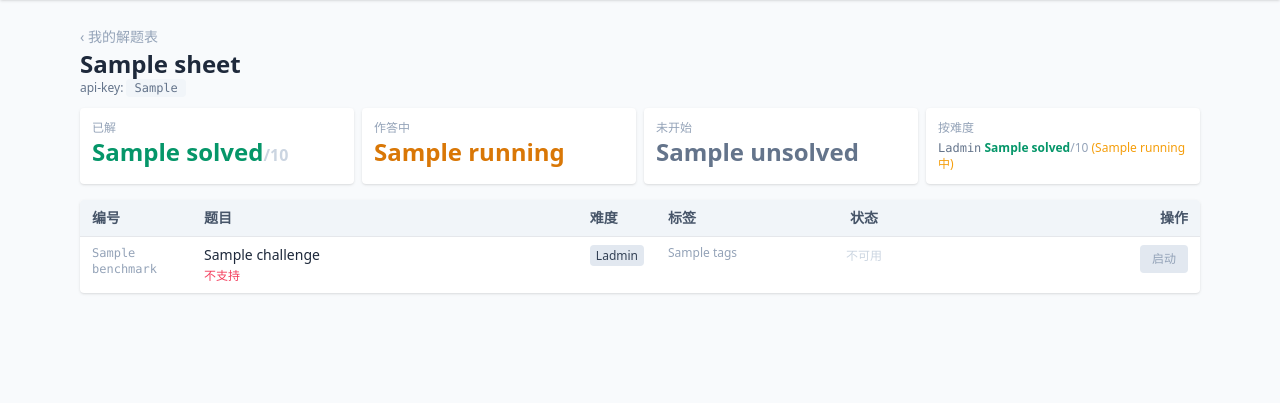
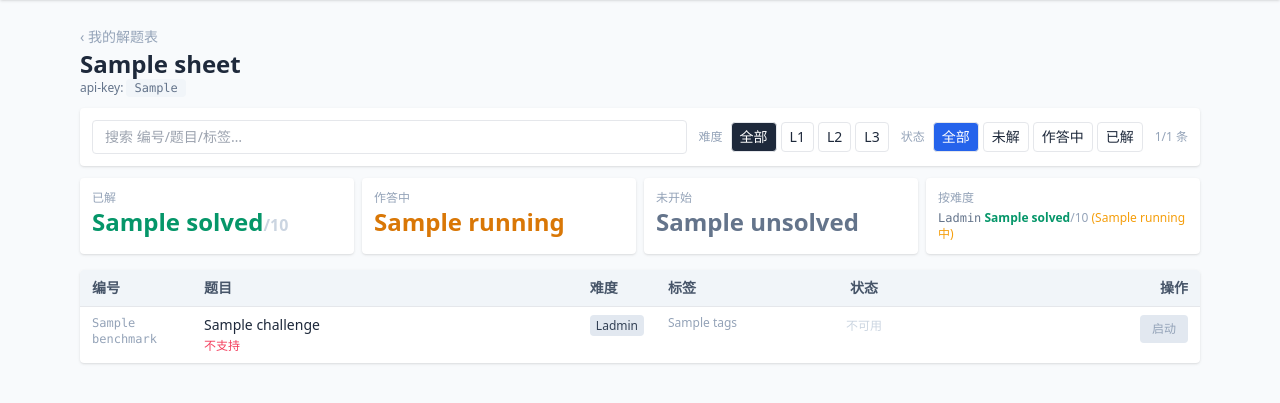
Before and after one commit to Blue-And-White/xbow-benchmark-platform, a FastAPI app: template app/templates/board.html in a window 1280 px wide. Shown: the part 52-455 px from the top of the page. Run offline with FastAPI, Linux system fonts and the light colour scheme; the template is opened without the code that fills it: most values are stand-ins (such as "Sample title", 1, 10 or a date in 2020); some libraries are stand-ins or nearby versions.

Commit message:
board: client-side filter (search / level / status)
- Filter bar above the table (persistent, outside the polled region): keyword
  search (id/title/tags), level L1/L2/L3, status 未解/作答中/已解.
- Each row carries data-level/data-status/data-search; inline JS filters
  instantly on input and re-applies after each 4s HTMX poll swap, shows N/104
  count. Stats panel stays whole-board.

```diff
--- a/app/templates/_row.html
+++ b/app/templates/_row.html
@@ -1,5 +1,11 @@
 {# partial: one challenge table row. vars: c, att, sheet, cfg, elapsed() global #}
-<tr class="border-t hover:bg-slate-50" id="row-{{ c.benchmark }}">
+{% if not c.supported %}{% set st = 'unsupported' %}
+{% elif att and att.status == 'solved' %}{% set st = 'solved' %}
+{% elif att and att.status == 'in_progress' %}{% set st = 'in_progress' %}
+{% else %}{% set st = 'not_started' %}{% endif %}
+<tr class="border-t hover:bg-slate-50" id="row-{{ c.benchmark }}"
+    data-level="{{ c.level }}" data-status="{{ st }}"
+    data-search="{{ (c.benchmark ~ ' ' ~ c.title ~ ' ' ~ c.tags)|lower }}">
   <td class="px-3 py-2 font-mono text-xs text-slate-400 align-top">{{ c.benchmark }}</td>
   <td class="px-3 py-2 align-top">
     <div class="font-medium text-slate-800 truncate max-w-md">{{ c.title }}</div>
--- a/app/templates/board.html
+++ b/app/templates/board.html
@@ -9,7 +9,50 @@
   </div>
 </div>
 
+{# filter bar — outside #board so it survives the 4s poll #}
+<div class="bg-white rounded shadow p-3 mb-3 flex flex-wrap items-center gap-3 text-sm">
+  <input id="f-q" type="search" placeholder="搜索 编号/题目/标签…"
+         class="border rounded px-3 py-1.5 flex-1 min-w-[200px]" oninput="applyFilter()">
+  <div class="flex items-center gap-1" onchange="applyFilter()">
+    <span class="text-slate-400 text-xs mr-1">难度</span>
+    <label class="px-2 py-1 rounded border cursor-pointer has-[:checked]:bg-slate-800 has-[:checked]:text-white"><input type="radio" name="f-level" value="all" class="hidden" checked>全部</label>
+    <label class="px-2 py-1 rounded border cursor-pointer has-[:checked]:bg-slate-800 has-[:checked]:text-white"><input type="radio" name="f-level" value="1" class="hidden">L1</label>
+    <label class="px-2 py-1 rounded border cursor-pointer has-[:checked]:bg-slate-800 has-[:checked]:text-white"><input type="radio" name="f-level" value="2" class="hidden">L2</label>
+    <label class="px-2 py-1 rounded border cursor-pointer has-[:checked]:bg-slate-800 has-[:checked]:text-white"><input type="radio" name="f-level" value="3" class="hidden">L3</label>
+  </div>
+  <div class="flex items-center gap-1" onchange="applyFilter()">
+    <span class="text-slate-400 text-xs mr-1">状态</span>
+    <label class="px-2 py-1 rounded border cursor-pointer has-[:checked]:bg-blue-600 has-[:checked]:text-white"><input type="radio" name="f-status" value="all" class="hidden" checked>全部</label>
+    <label class="px-2 py-1 rounded border cursor-pointer has-[:checked]:bg-blue-600 has-[:checked]:text-white"><input type="radio" name="f-status" value="not_started" class="hidden">未解</label>
+    <label class="px-2 py-1 rounded border cursor-pointer has-[:checked]:bg-blue-600 has-[:checked]:text-white"><input type="radio" name="f-status" value="in_progress" class="hidden">作答中</label>
+    <label class="px-2 py-1 rounded border cursor-pointer has-[:checked]:bg-blue-600 has-[:checked]:text-white"><input type="radio" name="f-status" value="solved" class="hidden">已解</label>
+  </div>
+  <span id="f-count" class="text-xs text-slate-400"></span>
+</div>
+
 <div id="board" hx-get="/sheets/{{ sheet.id }}/board" hx-trigger="every 4s" hx-swap="innerHTML">
   {% include "_board.html" %}
 </div>
+
+<script>
+function applyFilter(){
+  const q = (document.getElementById('f-q')?.value || '').trim().toLowerCase();
+  const lvl = (document.querySelector('input[name=f-level]:checked')?.value) || 'all';
+  const st = (document.querySelector('input[name=f-status]:checked')?.value) || 'all';
+  let shown = 0, total = 0;
+  document.querySelectorAll('#board tr[data-level]').forEach(tr=>{
+    total++;
+    let ok = true;
+    if(lvl !== 'all' && tr.dataset.level !== lvl) ok = false;
+    if(st !== 'all' && tr.dataset.status !== st) ok = false;
+    if(q && !(tr.dataset.search || '').includes(q)) ok = false;
+    tr.style.display = ok ? '' : 'none';
+    if(ok) shown++;
+  });
+  const c = document.getElementById('f-count');
+  if(c) c.textContent = shown + '/' + total + ' 条';
+}
+document.body.addEventListener('htmx:afterSwap', e => { if(e.target.id === 'board') applyFilter(); });
+window.addEventListener('DOMContentLoaded', applyFilter);
+</script>
 {% endblock %}
```
